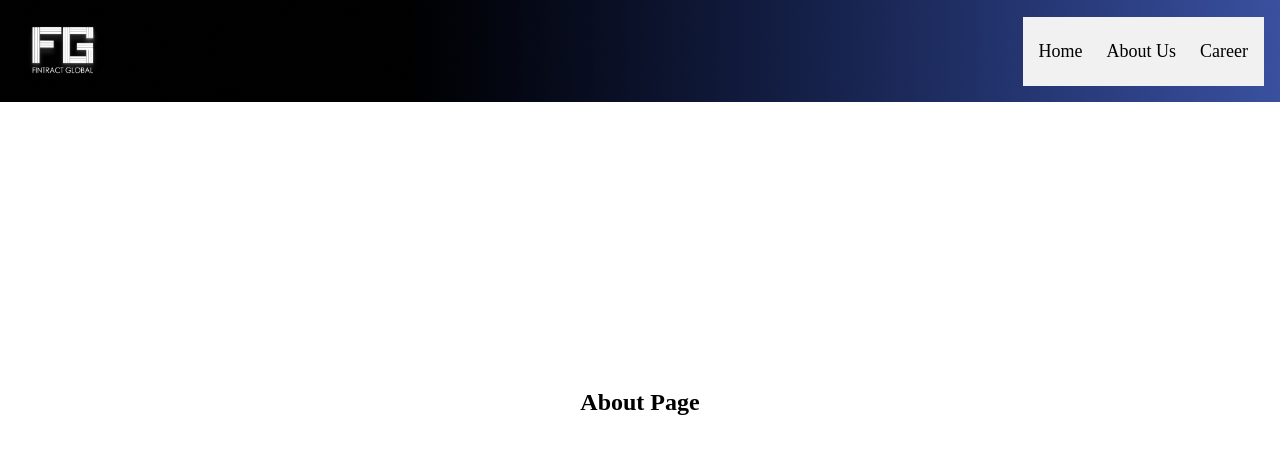
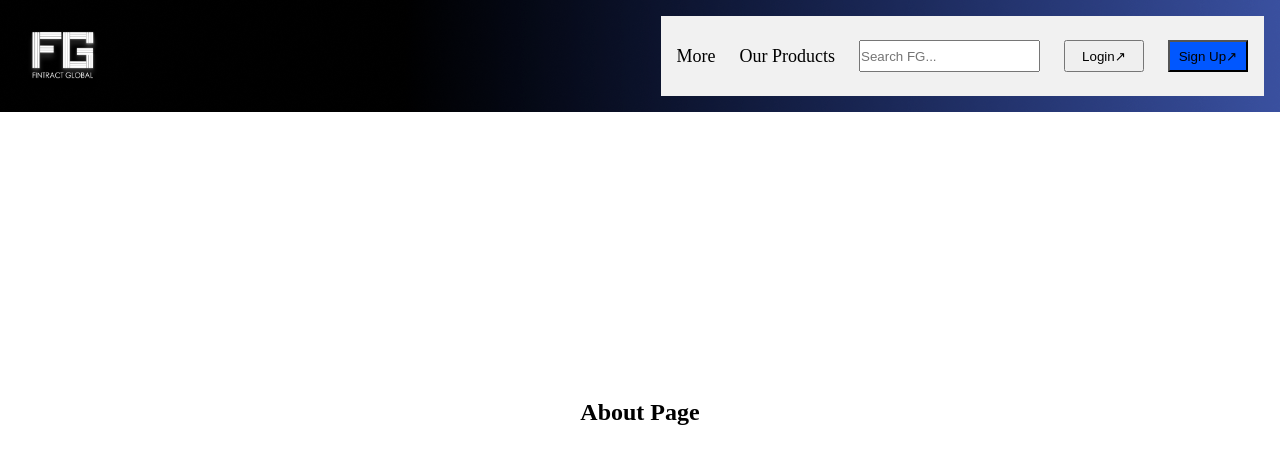
Before and after one commit to Satyamarora373/fg, a Next.js app: page /about in a window 1280 px wide. Shown: the top 464 px of the page. Built offline with nearby package versions, Linux system fonts and the light colour scheme; a web font is replaced by a local one.

Commit message:
Update Navbar.js

```diff
--- a/components/Navbar.js
+++ b/components/Navbar.js
@@ -1,5 +1,4 @@
 import Link from "next/link";
-
 import Image from "next/image";
 import React, { useState } from "react";
 import Logo from "./Logo";
@@ -7,9 +6,8 @@ import NavItem from "./NavItem";
 import fg_image from "../assets/logo.png"
 import Head from "next/head";
 const MENU_LIST = [
-  { text: "Home", href: "/" },
-  { text: "About Us", href: "/about" },
-  { text: "Career", href: "/career" },
+  { text: "More", href: "/" },
+  { text: "Our Products", href: "/about" },
 ];
 const Navbar = () => {
   const [navActive, setNavActive] = useState(null);
@@ -29,14 +27,13 @@ const Navbar = () => {
           onClick={() => setNavActive(!navActive)}
           className={`nav__menu-bar`}
         >
-          <div>
-            <p>jfakfk</p>
-          </div>
+          <div></div>
+          <div></div>
           <div></div>
           <div></div>
         </div>
         <div className={`${navActive ? "active" : ""} nav__menu-list`}>
-          {MENU_LIST.map((menu, idx) => (
+        {MENU_LIST.map((menu, idx) => (
             <div
               onClick={() => {
                 setActiveIdx(idx);
@@ -44,9 +41,30 @@ const Navbar = () => {
               }}
               key={menu.text}
             >
+
               <NavItem active={activeIdx === idx} {...menu} />
             </div>
           ))}
+        <input
+          type="text"
+          placeholder="Search FG..."
+          style={{height:"2rem"}}
+        />
+        <button type="submit" style={{width:"5rem",height:"2rem"}} >Login↗</button>
+         <button type="submit" style={{width:"5rem",height:"2rem",backgroundColor:"#0057FF"}} >Sign Up↗</button>
+
+          {/* {MENU_LIST.map((menu, idx) => (
+            <div
+              onClick={() => {
+                setActiveIdx(idx);
+                setNavActive(false);
+              }}
+              key={menu.text}
+            >
+
+              <NavItem active={activeIdx === idx} {...menu} />
+            </div>
+          ))} */}
         </div>
       </nav>
     </header>
```
